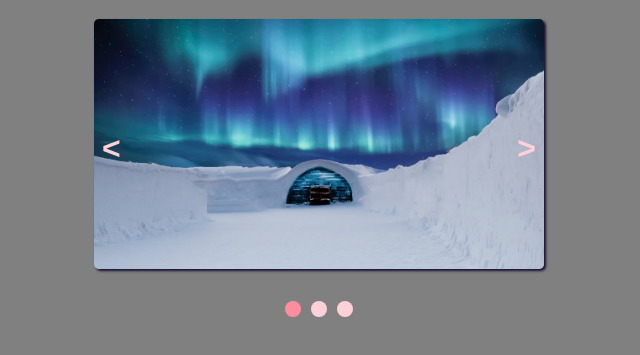
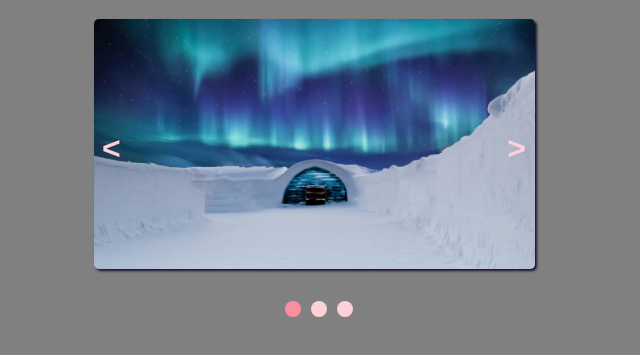
Before and after one commit to kootoomo/sliderjs, a plain HTML site: page index.html in a window 1280 px wide. Shown: the part 61-416 px from the top of the page, without its empty margins (321-961 px from the left). Drawn offline with Linux system fonts and the light colour scheme.

Commit message:
fix paths for pictures

```diff
--- a/index.html
+++ b/index.html
@@ -11,7 +11,7 @@
     <h1 class="fade">Slider with JS</h1>
     <div class="slider">
         <div class="slider__container">
-            <img class="slider__image fade" src="/img/iglu.jpg" alt="slide picture">
+            <img class="slider__image fade" src="/sliderjs/img/iglu.jpg" alt="slide picture">
         </div>
         <div class="slider__controls">
             <div class="slider__dots">
--- a/main.js
+++ b/main.js
@@ -2,7 +2,7 @@ const img = document.querySelector('.slider__image');
 
 const dots = document.querySelectorAll(".slider__dot");
 
-const imgArr = ['/img/iglu.jpg', '/img/palms.jpg', '/img/sands.jpg'];
+const imgArr = ['/sliderjs/img/iglu.jpg', '/sliderjs/img/palms.jpg', '/sliderjs/img/sands.jpg'];
 
 let currentIndex = 0;
 
--- a/style.css
+++ b/style.css
@@ -93,8 +93,14 @@ h1:hover {
   }
 
 @media (min-width: 300px) {
-    .slider {
+	    .slider {
         width: 450px;
         height: 250px;
     }
+	.slider__image {
+    width: 98%;
+	}
+	.slider__nav-right {
+    right: 10px;
+	}
 }
```
Also changed, not shown: 1 other file.
